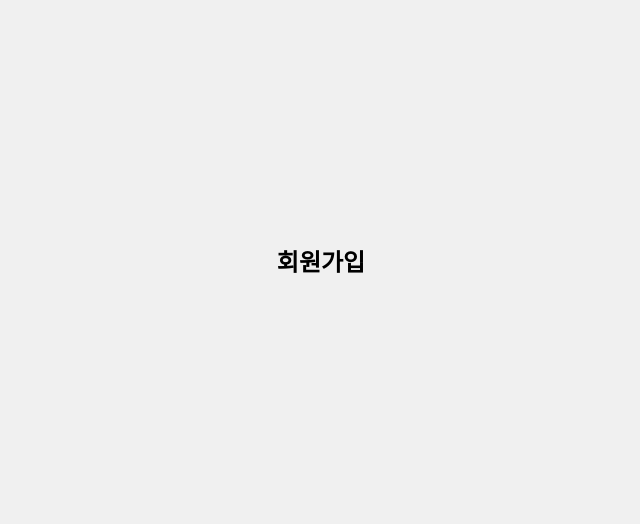
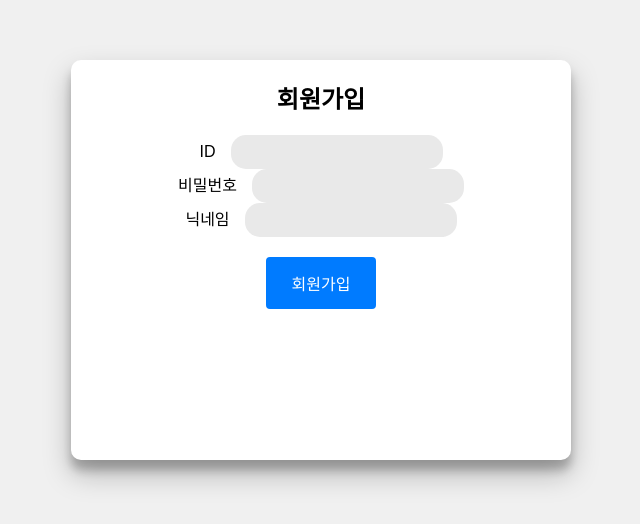
Before and after one commit to 0woong/random_menu, a React (Create React App) app in the folder client/: page /signup in a window 1280 px wide. Shown: the part 140-664 px from the top of the page, without its empty margins (319-959 px from the left). Built offline with nearby package versions, Linux system fonts and the light colour scheme.

Commit message:
회원 기능 추가 개발

```diff
--- a/client/src/App.css
+++ b/client/src/App.css
@@ -162,3 +162,85 @@ h1 {
 .menu-list li .edit-button:hover {
   background-color: #0056b3;
 }
+
+.auth-buttons {
+  position: relative;
+  top: -50px;
+  left: 380px;
+}
+
+.auth-buttons button {
+  padding: 7px 6px;
+  background-color: #333;
+  color: #fff;
+  border: 2px solid #333;
+  border-radius: 4px;
+  cursor: pointer;
+  font-size: 14px;
+  transition: all 0.3s ease;
+  margin-right: 12px;
+}
+
+.sign-in h2 {
+  text-align: center;
+}
+
+.sign-in label {
+  margin-right: 15px;
+}
+
+.sign-in input {
+  width: 200px;
+  height: 32px;
+  font-size: 15px;
+  border: 0;
+  border-radius: 15px;
+  outline: none;
+  padding-left: 10px;
+  background-color: rgb(233, 233, 233);
+}
+
+.sign-up {
+  background-color: #fff;
+  border-radius: 10px;
+  box-shadow: 0 14px 28px rgba(0, 0, 0, 0.25), 0 10px 10px rgba(0, 0, 0, 0.22);
+  position: relative;
+  overflow: hidden;
+  width: 500px;
+  max-width: 100%;
+  min-height: 400px;
+}
+
+.sign-up h2 {
+  text-align: center;
+}
+
+.sign-up label {
+  margin-right: 15px;
+}
+
+.sign-up input {
+  width: 200px;
+  height: 32px;
+  font-size: 15px;
+  border: 0;
+  border-radius: 15px;
+  outline: none;
+  padding-left: 10px;
+  background-color: rgb(233, 233, 233);
+}
+
+.sign-up p {
+  margin: 10px 0;
+}
+
+form {
+  background-color: #ffffff;
+  display: flex;
+  align-items: center;
+  justify-content: center;
+  flex-direction: column;
+  padding: 0 50px;
+  height: 100%;
+  text-align: center;
+}
--- a/client/src/pages/Home.js
+++ b/client/src/pages/Home.js
@@ -1,26 +1,54 @@
 import React, { useState, useEffect } from "react";
-import axios from "axios";
 import { Link, useNavigate } from "react-router-dom";
+import { getMenus } from "../services/menuService";
+import { getProfile } from "../services/authService";
 
 const Home = () => {
   const [menus, setMenus] = useState([]);
   const [randomMenu, setRandomMenu] = useState(null);
   const [excludeMenu, setExcludeMenu] = useState(null);
   const [selectedCategories, setSelectedCategories] = useState([]);
+  const [isLoggedIn, setIsLoggedIn] = useState(false);
+  const [nickName, setNickName] = useState("");
   const navigate = useNavigate();
 
   useEffect(() => {
     fetchMenus();
     setSelectedCategories(["전체", "한식", "양식", "중식", "일식"]);
+
+    // 로그인 상태 확인
+    const token = localStorage.getItem("accessToken");
+    if (token) {
+      // 로그인된 유저 정보 가져오기
+      profile(token);
+    }
   }, []);
 
   const fetchMenus = async () => {
     try {
-      const response = await axios.get("http://localhost:3001/menu");
+      const response = await getMenus();
       setMenus(response.data.data);
     } catch (error) {
       console.error("Error fetching menus", error);
     }
+  };
+
+  const profile = async (token) => {
+    try {
+      const response = await getProfile(token);
+      if (response.data) {
+        setNickName(response.data.nickName);
+        setIsLoggedIn(true);
+      }
+    } catch (error) {
+      console.error("Error fetching profile", error);
+    }
+  };
+
+  const handleLogout = () => {
+    localStorage.removeItem("accessToken");
+    setIsLoggedIn(false);
+    setNickName("");
   };
 
   const handleSelectRandomMenu = () => {
@@ -85,8 +113,17 @@ const Home = () => {
       <div className="header">
         <h1>오늘 뭐 먹지?</h1>
         <div className="auth-buttons">
-          <button onClick={() => navigate("/signup")}>회원가입</button>
-          <button onClick={() => navigate("/signin")}>로그인</button>
+          {isLoggedIn ? (
+            <>
+              <span>{nickName}님</span>
+              <button onClick={handleLogout}>로그아웃</button>
+            </>
+          ) : (
+            <>
+              <button onClick={() => navigate("/signup")}>회원가입</button>
+              <button onClick={() => navigate("/signin")}>로그인</button>
+            </>
+          )}
         </div>
       </div>
       <div className="category-filter">
--- a/client/src/pages/SignIn.js
+++ b/client/src/pages/SignIn.js
@@ -1,10 +1,58 @@
-import React from "react";
+import React, { useState } from "react";
+import { useNavigate } from "react-router-dom";
+import { signIn } from "../services/authService";
 
 const SignIn = () => {
+  const [formData, setFormData] = useState({ id: "", password: "" });
+  const [error, setError] = useState("");
+  const navigate = useNavigate();
+
+  const handleChange = (e) => {
+    const { name, value } = e.target;
+    setFormData({ ...formData, [name]: value });
+  };
+
+  const handleSubmit = async (e) => {
+    e.preventDefault();
+
+    try {
+      const response = await signIn(formData);
+      if (response.status === 200) {
+        localStorage.setItem("accessToken", response.data.accessToken);
+        navigate("/");
+      }
+    } catch (error) {
+      setError("ID 또는 비밀번호가 잘못되었습니다.");
+    }
+  };
+
   return (
     <div className="sign-in">
       <h2>로그인</h2>
-      {/* 로그인 폼을 여기에 추가 */}
+      <form onSubmit={handleSubmit}>
+        <div>
+          <label>ID</label>
+          <input
+            type="text"
+            name="id"
+            value={formData.id}
+            onChange={handleChange}
+          />
+        </div>
+        <div>
+          <label>비밀번호</label>
+          <input
+            type="password"
+            name="password"
+            value={formData.password}
+            onChange={handleChange}
+          />
+        </div>
+        <div className="button-container">
+          <button type="submit">로그인</button>
+        </div>
+        {error && <p>{error}</p>}
+      </form>
     </div>
   );
 };
--- a/client/src/pages/SignUp.js
+++ b/client/src/pages/SignUp.js
@@ -1,10 +1,87 @@
-import React from "react";
+import React, { useState } from "react";
+import { useNavigate } from "react-router-dom";
+import { signUp } from "../services/authService";
 
 const SignUp = () => {
+  const [formData, setFormData] = useState({
+    id: "",
+    password: "",
+    nickName: "",
+  });
+  const [errors, setErrors] = useState({});
+  const navigate = useNavigate();
+
+  const handleChange = (e) => {
+    const { name, value } = e.target;
+    setFormData({ ...formData, [name]: value });
+  };
+
+  const handleSubmit = async (e) => {
+    e.preventDefault();
+    const newErrors = {};
+
+    if (!formData.id) newErrors.id = "ID를 입력하세요.";
+    if (!formData.password) newErrors.password = "비밀번호를 입력하세요.";
+    if (!formData.nickName) newErrors.nickName = "닉네임을 입력하세요.";
+
+    if (Object.keys(newErrors).length > 0) {
+      setErrors(newErrors);
+      return;
+    }
+
+    try {
+      const response = await signUp(formData);
+      if (response.status === 200) {
+        navigate("/signin");
+      }
+    } catch (error) {
+      if (error.response.status === 400) {
+        newErrors.idCheck = "중복된 이메일/닉네임이 존재합니다.";
+        setErrors(newErrors);
+      }
+      console.error("Error during sign up", error);
+    }
+  };
+
   return (
     <div className="sign-up">
       <h2>회원가입</h2>
-      {/* 회원가입 폼을 여기에 추가 */}
+      <form onSubmit={handleSubmit}>
+        <div>
+          <label>ID</label>
+          <input
+            type="text"
+            name="id"
+            value={formData.id}
+            onChange={handleChange}
+          />
+          {errors.id && <p>{errors.id}</p>}
+        </div>
+        <div>
+          <label>비밀번호</label>
+          <input
+            type="password"
+            name="password"
+            value={formData.password}
+            onChange={handleChange}
+          />
+          {errors.password && <p>{errors.password}</p>}
+        </div>
+        <div>
+          <label>닉네임</label>
+          <input
+            type="text"
+            name="nickName"
+            value={formData.nickName}
+            onChange={handleChange}
+          />
+          {errors.nickName && <p>{errors.nickName}</p>}
+        </div>
+        {errors.idCheck && <p>{errors.idCheck}</p>}
+        <div className="button-container">
+          <button type="submit">회원가입</button>
+        </div>
+      </form>
     </div>
   );
 };
--- /dev/null
+++ b/client/src/services/authService.js
@@ -0,0 +1,28 @@
+import axios from "axios";
+
+const BASE_URL = "http://localhost:3001/auth";
+
+export const signUp = async (userData) => {
+  return await axios.post(`${BASE_URL}/signUp`, userData);
+};
+
+export const signIn = async (userData) => {
+  return await axios.post(`${BASE_URL}/signIn/`, userData);
+};
+
+export const deleteUser = async (id) => {
+  return await axios.delete(`${BASE_URL}/delete/${id}`);
+};
+
+export const getProfile = async (accessToken) => {
+  try {
+    const response = await axios.get(`${BASE_URL}/profile`, {
+      headers: {
+        Authorization: `${accessToken}`,
+      },
+    });
+    return response.data;
+  } catch (error) {
+    throw error;
+  }
+};
```
